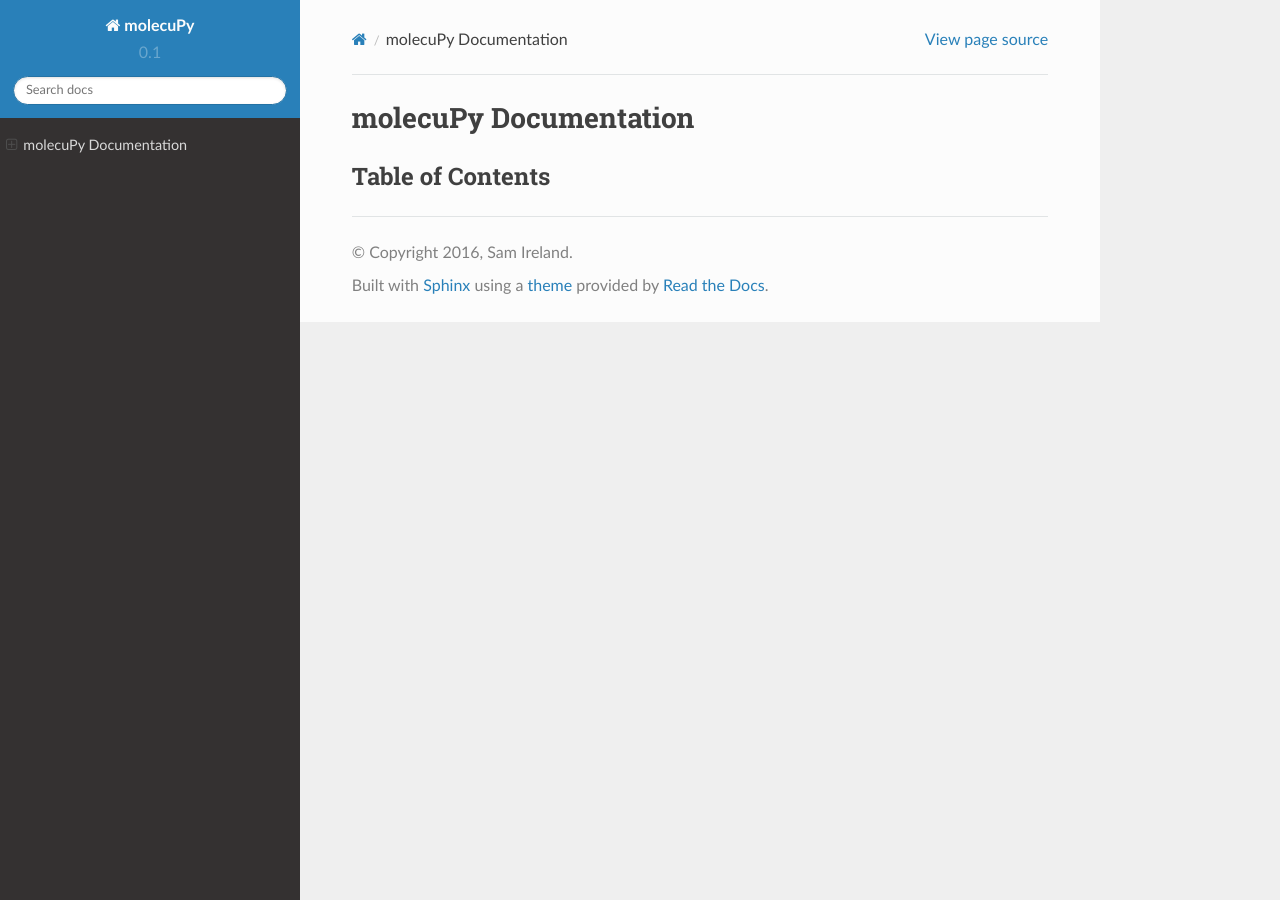
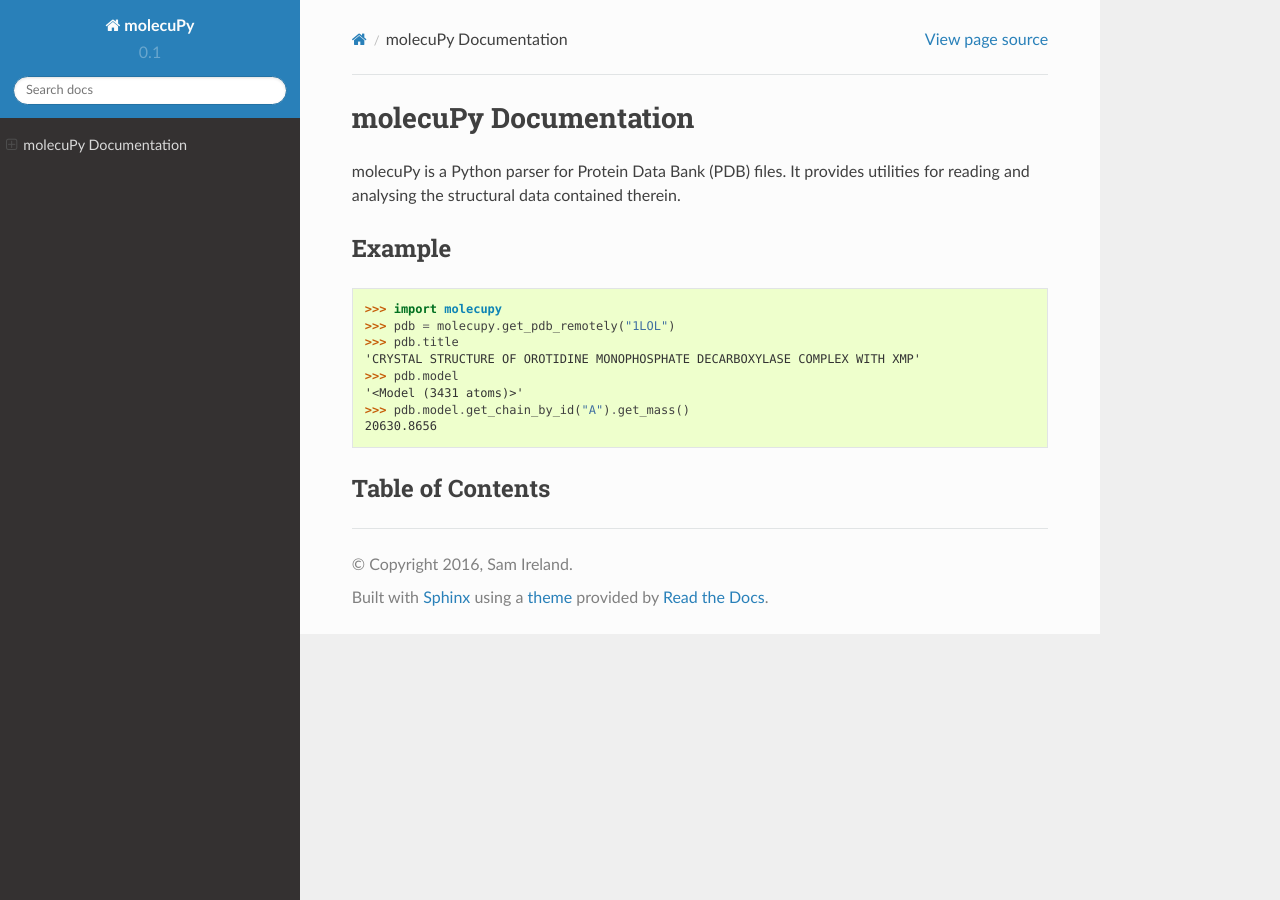
Before and after one commit to samirelanduk/atomium, a Sphinx documentation site: the page built from docs/source/index.rst, in a window 1280 px wide. Built offline with Sphinx 7.4.7 and the Read the Docs theme 2.0.0, drawn with Linux system fonts in a browser that asks for light colours.

Commit message:
Docs title page

```diff
--- a/docs/source/index.rst
+++ b/docs/source/index.rst
@@ -1,8 +1,24 @@
 molecuPy Documentation
 ======================
 
+molecuPy is a Python parser for Protein Data Bank (PDB) files. It provides
+utilities for reading and analysing the structural data contained therein.
+
+Example
+-------
+
+  >>> import molecupy
+  >>> pdb = molecupy.get_pdb_remotely("1LOL")
+  >>> pdb.title
+  'CRYSTAL STRUCTURE OF OROTIDINE MONOPHOSPHATE DECARBOXYLASE COMPLEX WITH XMP'
+  >>> pdb.model
+  '<Model (3431 atoms)>'
+  >>> pdb.model.get_chain_by_id("A").get_mass()
+  20630.8656
+
+
 Table of Contents
-#################
+-----------------
 
 .. toctree::
    :maxdepth: 2
```
Also changed, not shown: 1 other file.
